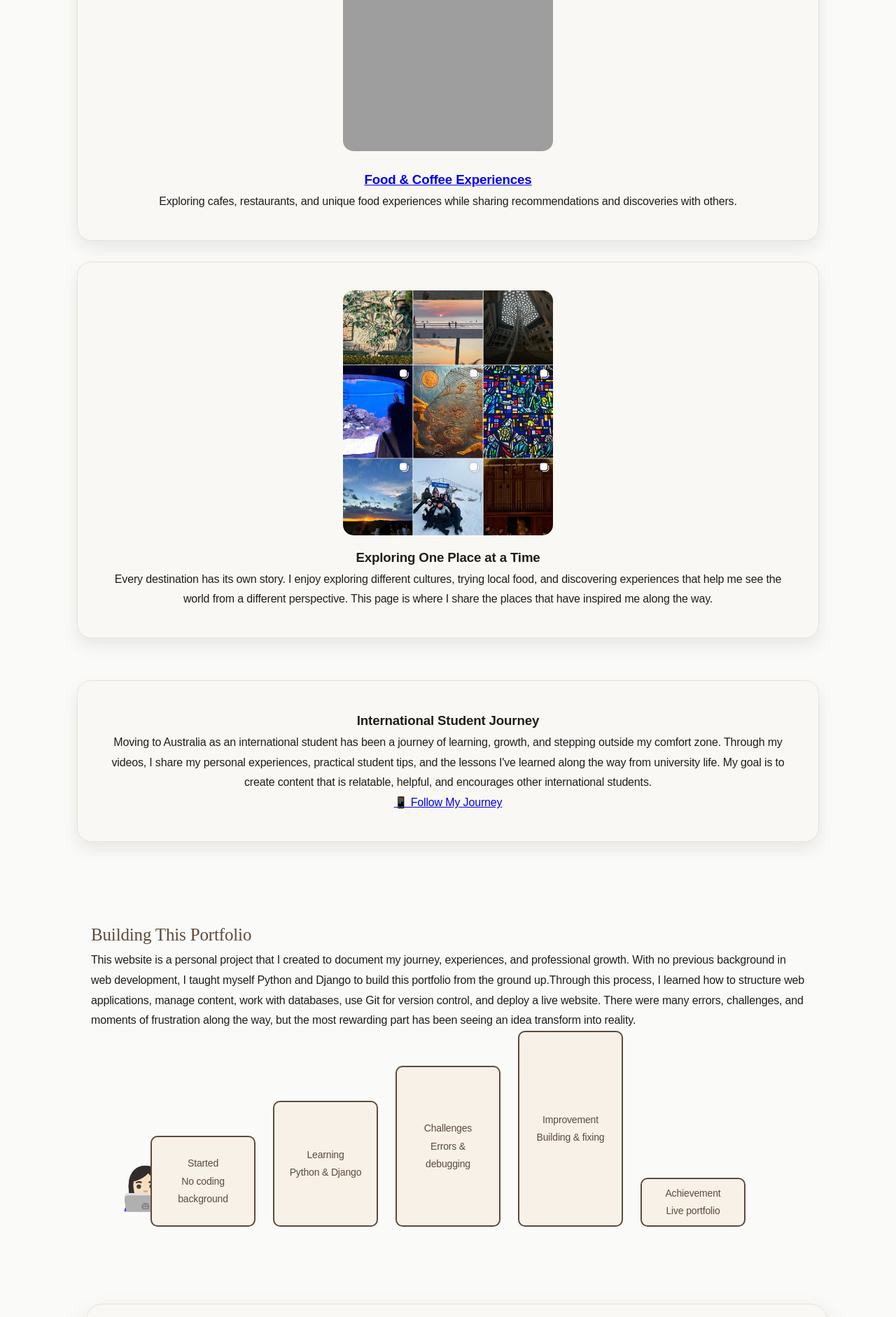
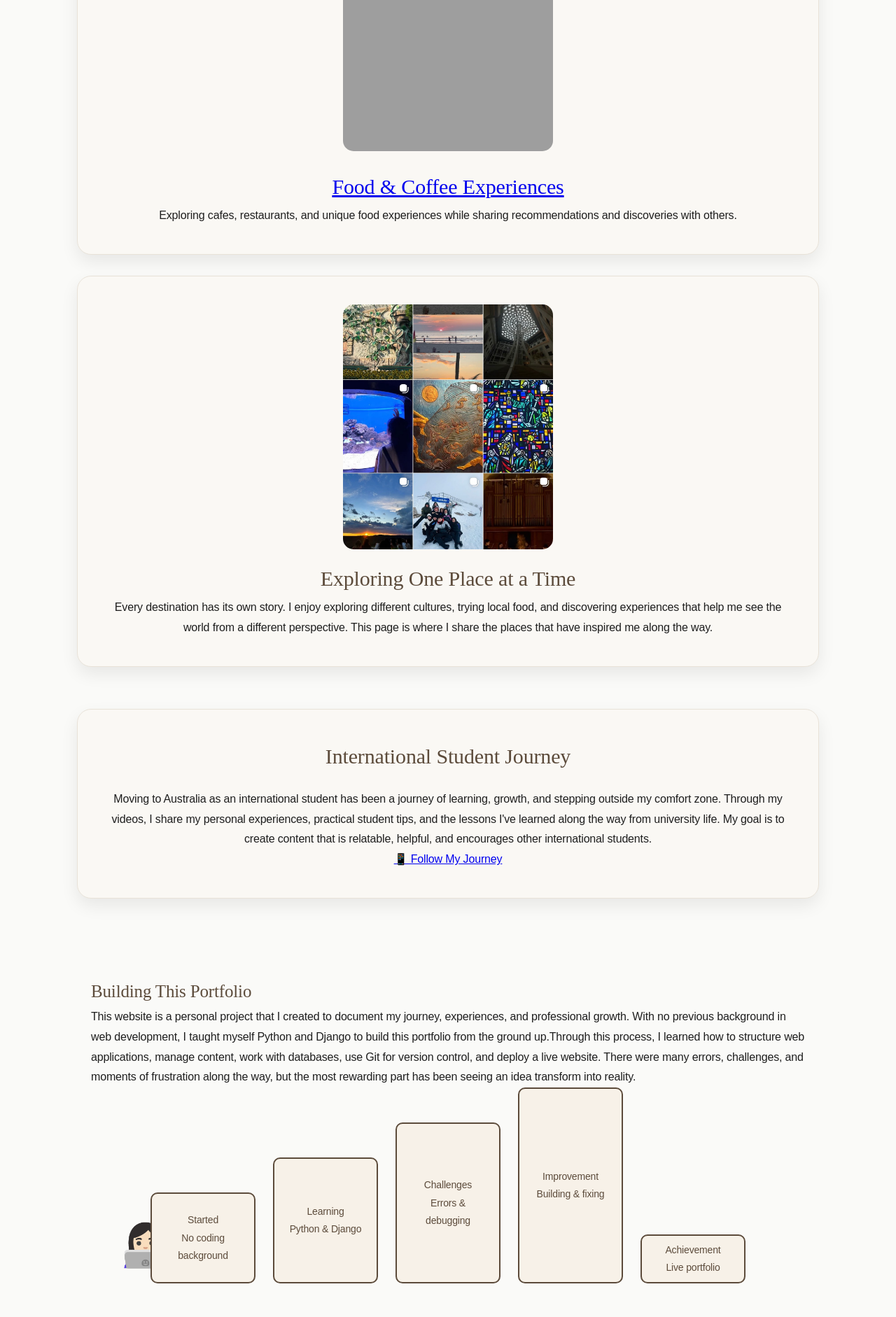
Before and after one commit to po-12365/thet-loon-po-portfolio, a Django app: page / in a window 1280 px wide. Shown: the part 1684-3566 px from the top of the page at 70% size. Run offline with Django 5.2, Linux system fonts and the light colour scheme; grey boxes are pictures that could not be loaded.

Commit message:
aligned portfolio section heading styles

```diff
--- a/portfolio/templates/portfolio/home.html
+++ b/portfolio/templates/portfolio/home.html
@@ -311,6 +311,13 @@ html{
     text-align: center;
 }
 
+.card h2 {
+    font-size:30px;
+    color:#5C4B3B;
+    font-family:"Instrument Serif", serif;
+    font-weight:400;
+}
+
 @media (max-width: 768px) {
 
     .container{
@@ -620,9 +627,9 @@ changing one life at a time."
          width="200"
          alt="Food experiences">
 
-        <h3>
-    <a href="{% url 'food' %}">Food & Coffee Experiences</a>
-</h3>
+       <h2>
+<a href="{% url 'food' %}">Food & Coffee Experiences</a>
+</h2>
 
         <p>
         Exploring cafes, restaurants, and unique food experiences while sharing recommendations and discoveries with others.
@@ -638,7 +645,7 @@ changing one life at a time."
      class="travel-image">
 
 
-     <h3> Exploring One Place at a Time</h3>
+     <h2>Exploring One Place at a Time</h2>
 
        <p>
 Every destination has its own story. I enjoy exploring different cultures,
@@ -660,7 +667,7 @@ the places that have inspired me along the way.
     <div class="card">
 
 
-        <h3>International Student Journey</h3>
+       <h2>International Student Journey</h2>
 
         <p>
             Moving to Australia as an international student has been
```
